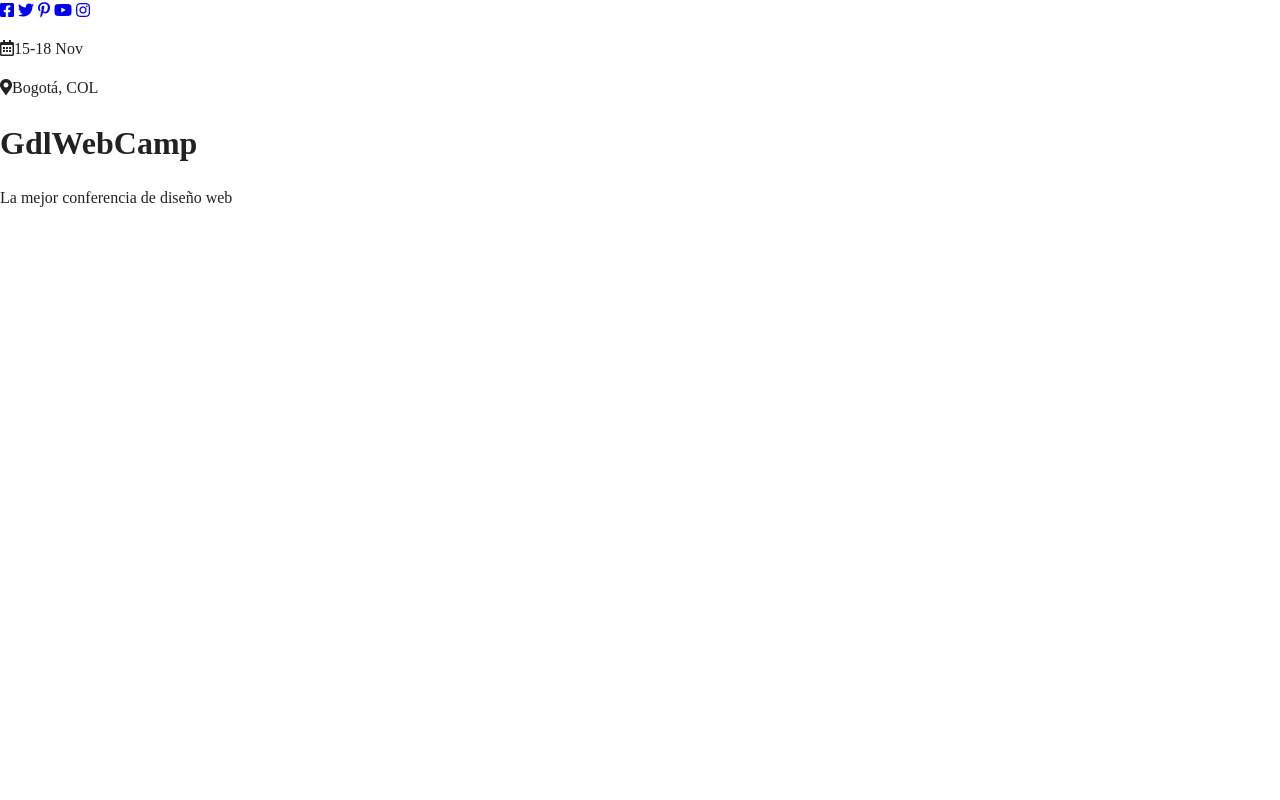
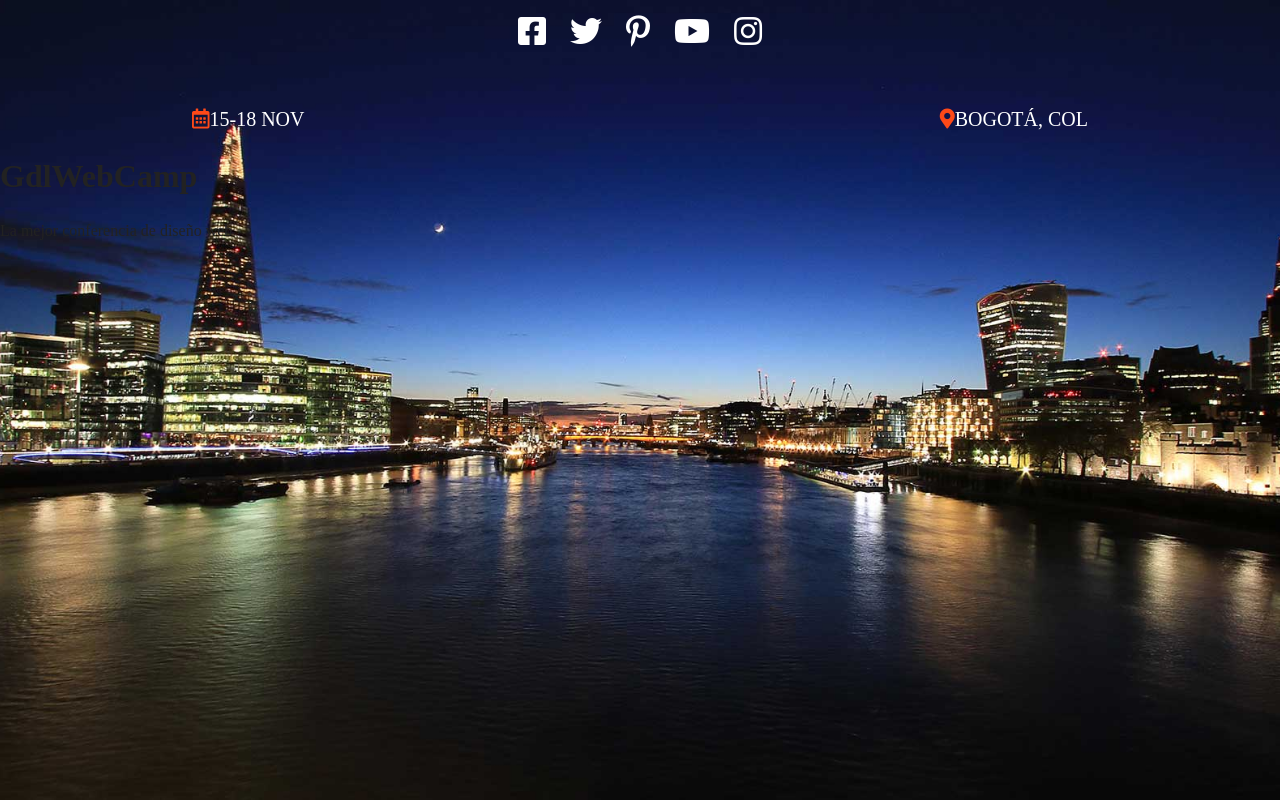
Before and after one commit to lzambranoa/gdlwebcamp, a plain HTML site: page index.html in a window 1280 px wide. Drawn offline with nearby package versions, Linux system fonts and the light colour scheme.

Commit message:
Se agregaron estilos al header

```diff
--- a/css/main.css
+++ b/css/main.css
@@ -97,6 +97,95 @@ textarea {
 /* ==========================================================================
    Author's custom styles
    ========================================================================== */
+html{
+  box-sizing: border-box;
+}
+*,*:before,*,:after {
+  box-sizing: inherit;
+}
+body {
+  background-color: #f2f2f2;
+}
+
+/** Header **/
+
+div.hero {
+  background-image: url('../img/encabezado.jpg');
+  height: 100vh;
+  background-position: top center;
+  background-size: cover;
+}
+
+div.contenido-header {
+  padding-top: 40px;
+}
+
+@media only screen and (min-width: 768px){
+  div.contenido-header {
+    padding-top: 10px;
+  }
+}
+
+nav.redes-sociales {
+  text-align: center;
+}
+
+nav.redes-sociales a {
+  color: #ffff;
+  font-size: 2em;
+  margin-right: 20px;
+}
+
+nav.redes-sociales a:last-child {
+  margin-right: 0;
+}
+
+div.informacion-evento {
+  text-align: center;
+  color: #ffff;
+}
+
+@media only screen and (min-width: 768px) {
+    div.informacion-evento {
+      width: 70%;
+      margin: 0 auto;
+      margin-top: 50px;
+    }
+}
+
+div.informacion-evento p {
+  margin: 0;
+  display: inline;
+  font-size: 20px;
+  text-transform: uppercase;
+}
+
+div.informacion-evento p i {
+  color: #fe4918;
+}
+
+p.fecha {
+  float: left;
+}
+
+p.ciudad {
+  float: right;
+}
+
+
+
+
+
+
+
+
+
+
+
+
+
+
+
 
 /* ==========================================================================
    Helper classes
--- a/index.html
+++ b/index.html
@@ -35,8 +35,10 @@
           <a href="#"><i class="fab fa-instagram"></i></a>
         </nav>
         <div class="informacion-evento">
-          <p class="fecha"><i class="far fa-calendar-alt"></i>15-18 Nov</p>
-          <p class="ciudad"><i class="fas fa-map-marker-alt"></i>Bogotá, COL</p>
+          <div class="clearfix">
+            <p class="fecha"><i class="far fa-calendar-alt"></i>15-18 Nov</p>
+            <p class="ciudad"><i class="fas fa-map-marker-alt"></i>Bogotá, COL</p>
+          </div>
         </div><!--.informacion-evento-->
         <h1 class="nombre-sitio">GdlWebCamp</h1>
         <p class="slogan">La mejor conferencia de <span>diseño web</span></p>
```
